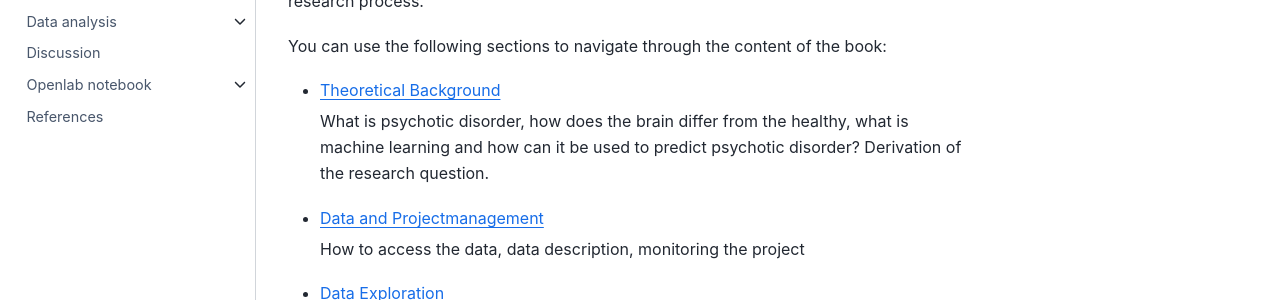
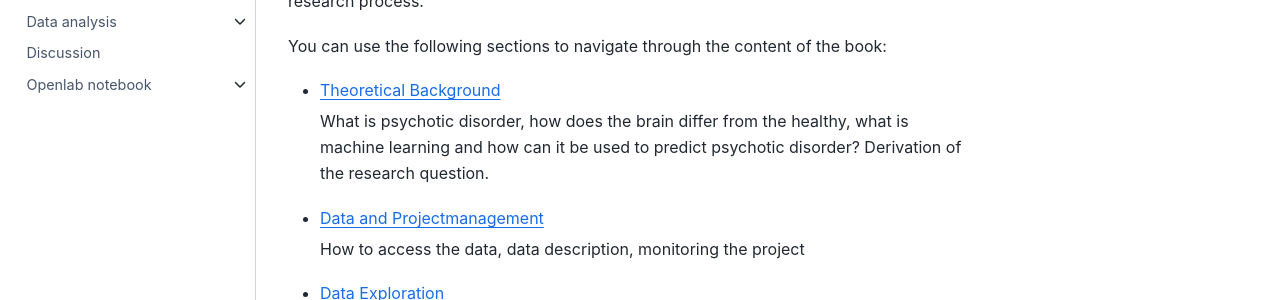
Before and after one commit to mello-y/MSc5_research_project, a Jupyter Book: the page built from content/index.md, in a window 1280 px wide. Shown: the part 387-687 px from the top of the page. Built offline with Jupyter Book 1.0.4 settings and Sphinx 7.4.7 and the Sphinx Book theme 1.1.4, drawn with Linux system fonts in a browser that asks for light colours.

Commit message:
deleted separat reference page

```diff
--- a/content/_toc.yml
+++ b/content/_toc.yml
@@ -16,4 +16,3 @@ chapters:
   - file: open_lab_notebook/January.md
   - file: open_lab_notebook/February.md
   - file: open_lab_notebook/March.md
-- file: general_information/References.md
```
